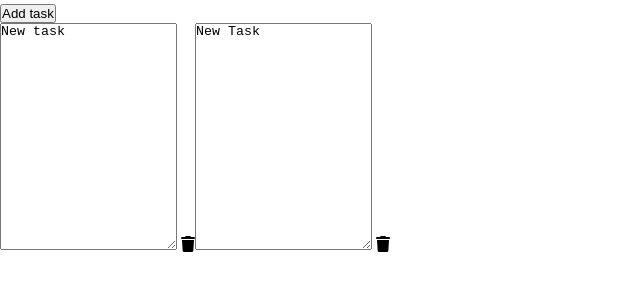
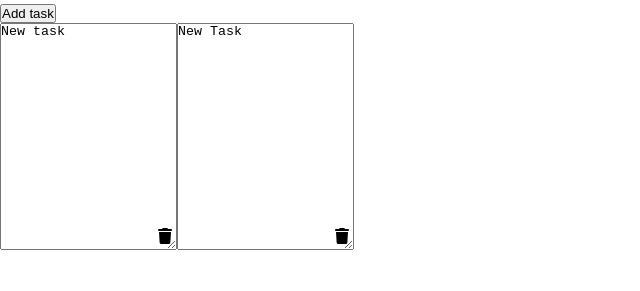
Before and after one commit to alla-belhafsi/TODO, a plain HTML site: page index.html in a window 1280 px wide. Both pictures are taken after a click on the button "Add task". Shown: the part 51-342 px from the top of the page, without its empty margins (0-640 px from the left). Drawn offline with Linux system fonts and the light colour scheme.

Commit message:
completed

```diff
--- a/css/style.css
+++ b/css/style.css
@@ -8,3 +8,14 @@
     display: flex;
     flex-direction: row;
 }
+
+.todoCard {
+    position: relative;
+}
+
+.delBtn {
+    position: absolute;
+    right: 5px;  /* Ajustez cette valeur selon votre préférence */
+    top: 205px;    /* Ajustez cette valeur selon votre préférence */
+    cursor: pointer; /* Pour ajouter un curseur pointeur */
+}
--- a/script.js
+++ b/script.js
@@ -56,4 +56,14 @@ function updateCount() {
     const taskCount = tasksContainer.querySelectorAll('.todoCard').length;
     const countElement = document.querySelector("#count");
     countElement.textContent = taskCount + " task" + (taskCount !== 1 ? "s" : "");
+
+    // Sélectionnez le bouton par son identifiant
+    const addTaskButton = document.querySelector('#btn');
+
+    // Modifiez le texte du bouton en fonction du nombre de tâches
+    if (taskCount === 0) {
+        addTaskButton.textContent = "Create task";
+    } else {
+        addTaskButton.textContent = "Add task";
+    }
 }
```
